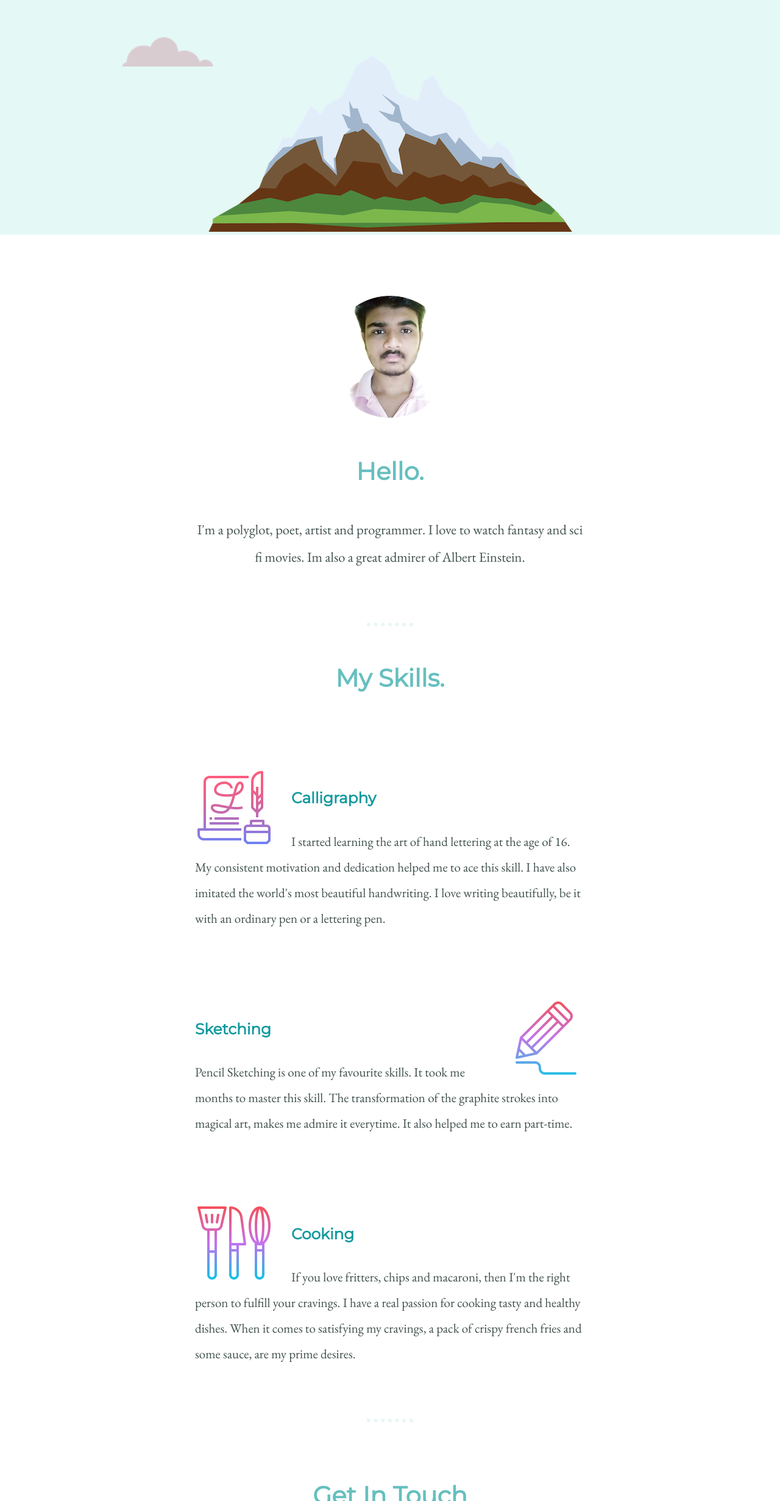
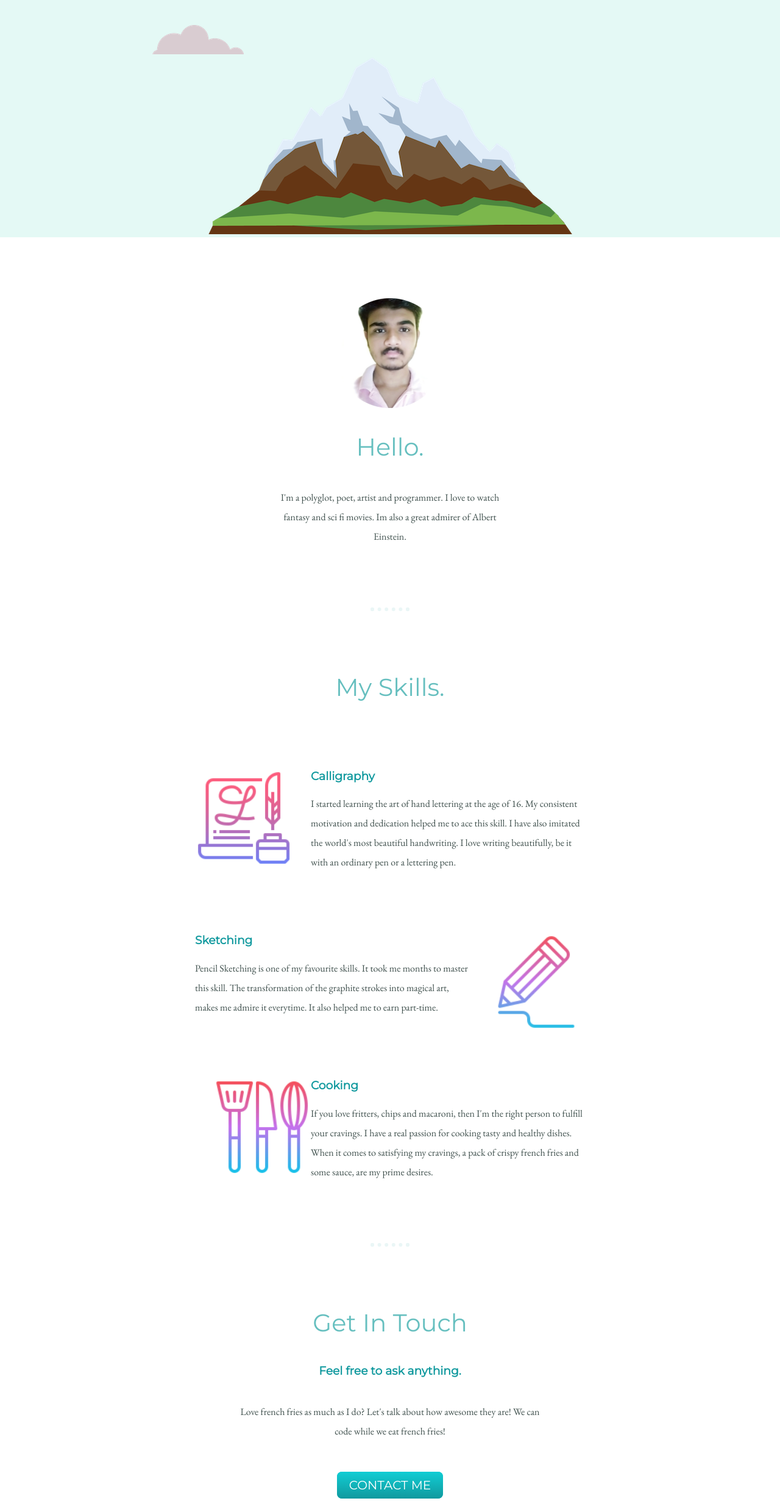
Before and after one commit to Ayaan610/pw, a plain HTML site: page index.html in a window 1280 px wide. Shown: the part 339-2800 px from the top of the page at 61% size. Drawn offline with nearby package versions, Linux system fonts and the light colour scheme; a web font is replaced by a local one.

Commit message:
added files

```diff
--- a/css/styles.css
+++ b/css/styles.css
@@ -1,42 +1,45 @@
 body {
+    color: #40514E;
     margin: 0;
     text-align: center;
     font-family: 'EB Garamond', serif;
-    color: #40514E;
   }
 
   h1 {
-    margin-top: 0;
+    color: #66BFBF;
+    font-size: 5.625rem;
+    margin: 50px auto 0 auto;
     font-family: 'Tangerine', cursive;
-    font-size: 5.8rem;
-    color: #66BFBF;
-    margin: 50px auto 0 auto;
   }
 
   h2 {
     color: #66BFBF;
     font-family: 'Montserrat', sans-serif;
     font-size: 2.5rem;
+    font-weight: normal;
+    padding-bottom: 10px;
   }
 
   h3 {
     color: #11999E;
     font-family: 'Montserrat', sans-serif;
-    font-size: 1.55rem;
+  }
+
+  p {
+    line-height: 2;
   }
 
   hr {
-border: dotted 6px;
-border-color: #EAF6F6;
+    border: dotted #EAF6F6 6px;
     border-bottom: none;
-width: 5%;
-margin: 85px auto 60px;
-
+    width: 4%;
+    margin: 100px auto;
   }
 
-a {
-    color: #128c90;
-    margin: 10px 13px ;
+  a{
+    color: #11999E;
+    font-family: 'Montserrat', sans-serif;
+    margin: 10px 20px;
     text-decoration: none;
   }
 
@@ -44,124 +47,75 @@ a:hover {
     color: #EAF6F6;
   }
 
-.one {
-    font-size: 33px;
-    color: #66BFBF;
-    font-weight: normal;
-    padding-bottom: 10px;
-
-}
-
-
-
-div {
-
-    padding-top: 150px;
-    position: relative;
-
-}
-
-.top-cloud {
-    position: absolute;
-    top: 70px;
-    right:  290px;
-}
-
-.bottom-cloud {
-    position: absolute;
-    top: 400px;
-    left: 200px;
-}
-
   .top-container {
-    background-color:#E4F9F5 ;
+    background-color: #E4F9F5;
     position: relative;
     padding-top: 100px;
   }
 
   .middle-container {
-    margin: 20px 0;
-    padding-top: 0px;
-
-
-
+    margin: 100px 0;
   }
 
   .bottom-container {
-    background-color:#66BFBF ;
+    background-color: #66BFBF;
     padding: 50px 0 20px;
-    font-size: 1.4rem;
-    padding-top: 40px;
   }
 
   .skill-row {
     width: 50%;
-    margin: auto;
+    margin: 100px auto 100px auto;
     text-align: left;
-    line-height: 2;
-    font-size: 21px;
-    padding-bottom: 0px;
-    padding-top: 90px;
-
   }
 
-.profile {
-    width: 50%;
+  .pro {
+    text-decoration: underline;
+  }
+
+  .intro {
+    width: 30%;
     margin: auto;
-    line-height: 2;
-    font-size: 22.5px;
-    text-align: center;
-    padding-top: 80px;
+  }
+
+  .contact-message {
+    width: 40%;
+    margin: 40px auto 60px;
+  }
+
+  .copyright {
+    color: #EAF6F6;
+    font-size: 0.75rem;
+    padding: 20px 0;
+  }
+
+  .top-cloud {
+    position: absolute;
+    right: 300px;
+    top: 40px;
+  }
+
+  .bottom-cloud {
+    position: absolute;
+    left: 250px;
+    bottom: 300px;
   }
 
   .calligraphy {
+    width: 25%;
     float: left;
     margin-right: 30px;
   }
 
   .drawing {
+    width: 25%;
     float: right;
     margin-left: 30px;
   }
 
   .cooking {
+    width: 25%;
     float: left;
-
-    margin-right: 30px;
-}
-
-.skills {
-    padding-top: 0px;
-}
-
-.h2skills {
-    padding-bottom: 5px;
-}
-
-.contact-me {
-    padding-top: 30px;
-    padding-bottom: 60px;
-
-}
-
-.contactpara {
-    margin: 10px auto 10px;
-    width: 50%;
-    font-size: 21px;
-    padding-bottom: 46px;
-    padding-top: 10px;
-
-}
-
-.ch2 {
-    margin: 5px auto 30px;
-}
-
-.ch3 {
-    padding-top: 10px;
-    padding-bottom: 20px;
-    font-size: 21.5px;
-    margin: 10px auto 15px;
+    margin-left: 30px;
   }
 
   .btn {
@@ -171,9 +125,9 @@ div {
     background-image: -ms-linear-gradient(top, #11cdd4, #11999e);
     background-image: -o-linear-gradient(top, #11cdd4, #11999e);
     background-image: linear-gradient(to bottom, #11cdd4, #11999e);
-    -webkit-border-radius: 10;
-    -moz-border-radius: 10;
-    border-radius: 10px;
+    -webkit-border-radius: 8;
+    -moz-border-radius: 8;
+    border-radius: 8px;
     font-family: 'Montserrat', sans-serif;
     color: #ffffff;
     font-size: 20px;
@@ -182,18 +136,11 @@ div {
   }
 
   .btn:hover {
-    background: #3bd9bc;
-    background-image: -webkit-linear-gradient(top, #3bd9bc, #2cbdaa);
-    background-image: -moz-linear-gradient(top, #3bd9bc, #2cbdaa);
-    background-image: -ms-linear-gradient(top, #3bd9bc, #2cbdaa);
-    background-image: -o-linear-gradient(top, #3bd9bc, #2cbdaa);
-    background-image: linear-gradient(to bottom, #3bd9bc, #2cbdaa);
+    background: #30e3cb;
+    background-image: -webkit-linear-gradient(top, #30e3cb, #2bc4ad);
+    background-image: -moz-linear-gradient(top, #30e3cb, #2bc4ad);
+    background-image: -ms-linear-gradient(top, #30e3cb, #2bc4ad);
+    background-image: -o-linear-gradient(top, #30e3cb, #2bc4ad);
+    background-image: linear-gradient(to bottom, #30e3cb, #2bc4ad);
     text-decoration: none;
   }
-
-  .copyright {
-      color: #EAF6F6;
-      font-size: 0.99rem;
-      padding-top: 10px;
-      padding-bottom: 40px;
-  }
--- a/index.html
+++ b/index.html
@@ -1,42 +1,46 @@
 <!DOCTYPE html>
-<html lang="en">
+<html>
+
 <head>
-    <meta charset="UTF-8">
-    <meta name="viewport" content="width=device-width, initial-scale=1.0">
+  <meta charset="utf-8">
   <title>C M Ayaan Pasha</title>
+  <link rel="stylesheet" href="css/styles.css">
+  <link href="https://fonts.googleapis.com/css2?family=EB+Garamond:wght@400;500&family=Junge&family=Montserrat&family=Playfair+Display:wght@500&family=Tangerine:wght@700&display=swap" rel="stylesheet">
+  <link rel="icon" href="images/boy.png">
 </head>
-<link rel="stylesheet" href="css/styles.css">
-<link rel="icon" href="images/boy.png">
-<link rel="stylesheet" href="https://fonts.googleapis.com/css2?family=EB+Garamond:wght@400;500&family=Junge&family=Montserrat&family=Playfair+Display:wght@500&family=Tangerine:wght@700&display=swap"  rel="stylesheet">
 
 <body>
   <div class="top-container">
-        <img class="top-cloud" src="images/cloud.png" alt="cloud-image">
-        <h1>Im Ayaan</h1>
-        <p class="one" >A Web developer.</p>
-        <img class="bottom-cloud" src="images/cloud.png" alt="cloud-image">
-        <img src="images/mountain.png" alt="mountain-image">
+    <img class="top-cloud" src="images/cloud.png" alt="cloud">
+    <div class="title-text">
+      <h1>I'm Ayaan</h1>
+      <h2>a <span class="pro">pro</span>grammer.</h2>
+    </div>
+    <img class="bottom-cloud" src="images/cloud.png" alt="cloud">
+    <img class="mountain" src="images/mountain.png" alt="mountain-img">
   </div>
 
   <div class="middle-container">
     <div class="profile">
-          <img width="200" height="200" src="images/cc1.png" alt="Ayaan-image">
+      <img height="180px" width="180px" src="images/cc1.png" alt="ayaan-profile-img">
       <h2>Hello.</h2>
-          <p>I'm a polyglot, poet, artist and programmer.
-              I love to watch fantasy and sci fi movies. Im also a great admirer of Albert Einstein. </p>
+      <p class="intro">I'm a polyglot, poet, artist and programmer. I love to watch fantasy and sci fi movies. Im also a great admirer of Albert Einstein.</p>
     </div>
     <hr>
     <div class="skills">
-          <h2 class="h2skill">My Skills.</h2>
+      <h2>My Skills.</h2>
       <div class="skill-row">
         <img class="calligraphy" src="images/calligraphy.png" alt="">
+
         <h3>Calligraphy</h3>
         <p>I started learning the art of hand lettering at the age of 16. My consistent motivation and dedication helped me to ace this skill. I have also imitated the world's most beautiful handwriting. I love writing beautifully, be it with an ordinary pen or a lettering pen.</p>
+
       </div>
       <div class="skill-row">
         <img class="drawing" src="images/drawing.png" alt="">
+
         <h3>Sketching</h3>
-            <p>Pencil Sketching is one of my favourite skills. It took me months to master this skill. The transformation of the graphite strokes into magical art, makes me admire it everytime. It also helped me to earn part-time.   </p>
+        <p>Pencil Sketching is one of my favourite skills. It took me months to master this skill. The transformation of the graphite strokes into magical art, makes me admire it everytime. It also helped me to earn part-time.</p>
       </div>
       <div class="skill-row">
         <img class="cooking"  src="images/kitchen-tools.png" alt="">
@@ -44,11 +48,12 @@
         <p>If you love fritters, chips and macaroni, then I'm the right person to fulfill your cravings. I have a real passion for cooking tasty and healthy dishes. When it comes to satisfying my cravings, a pack of crispy french fries and some sauce, are my prime desires.  </p>
       </div>
     </div>
+
     <hr>
     <div class="contact-me">
-          <h2 class="ch2">Get In Touch</h2>
-          <h3 class="ch3">Feel free to ask anything.</h3>
-          <p class="contactpara">Love french fries as much as I do? Let's talk about how awesome they are! We can code while we eat french fries!</p>
+      <h2>Get In Touch</h2>
+      <h3>Feel free to ask anything.</h3>
+      <p class="contact-message">Love french fries as much as I do? Let's talk about how awesome they are! We can code while we eat french fries!</p>
       <a class="btn" href="mailto:ayaanipasha@gmail.com">CONTACT ME</a>
     </div>
   </div>
@@ -57,11 +62,8 @@
   <div class="bottom-container">
     <a class="footer-link" href="https://www.instagram.com/graphite_and_ink_with_ayaan/">Instagram</a>
     <a class="footer-link" href="https://www.quora.com/profile/C-M-Ayaan-Pasha">Quora</a>
+    <p class="copyright">© 2020 C M Ayaan Pasha</p>
+  </div>
+</body>
 
-        <p class="copyright" >© 2020 C M Ayaan Pasha.</p>
-      </div>
-
-
-
-</body>
 </html>
```
Lines whose indentation alone changed are shown as unchanged.
